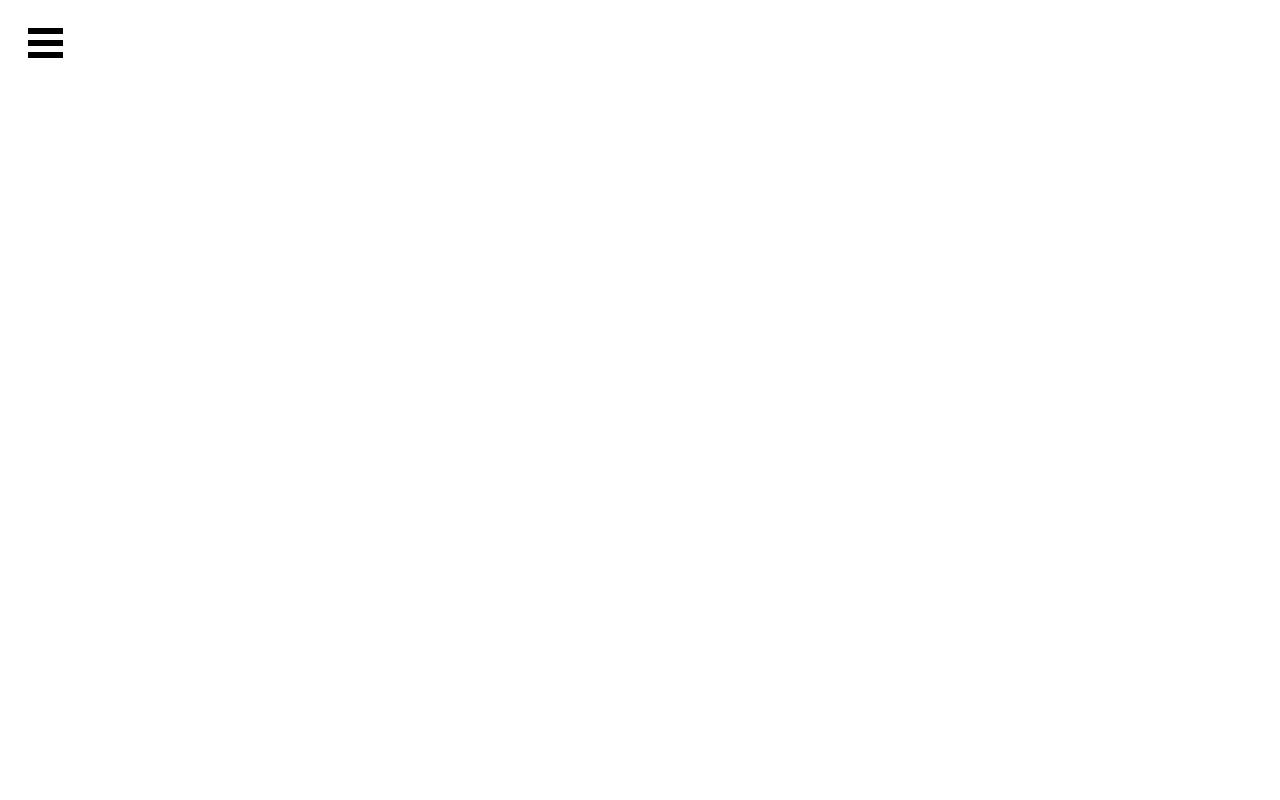
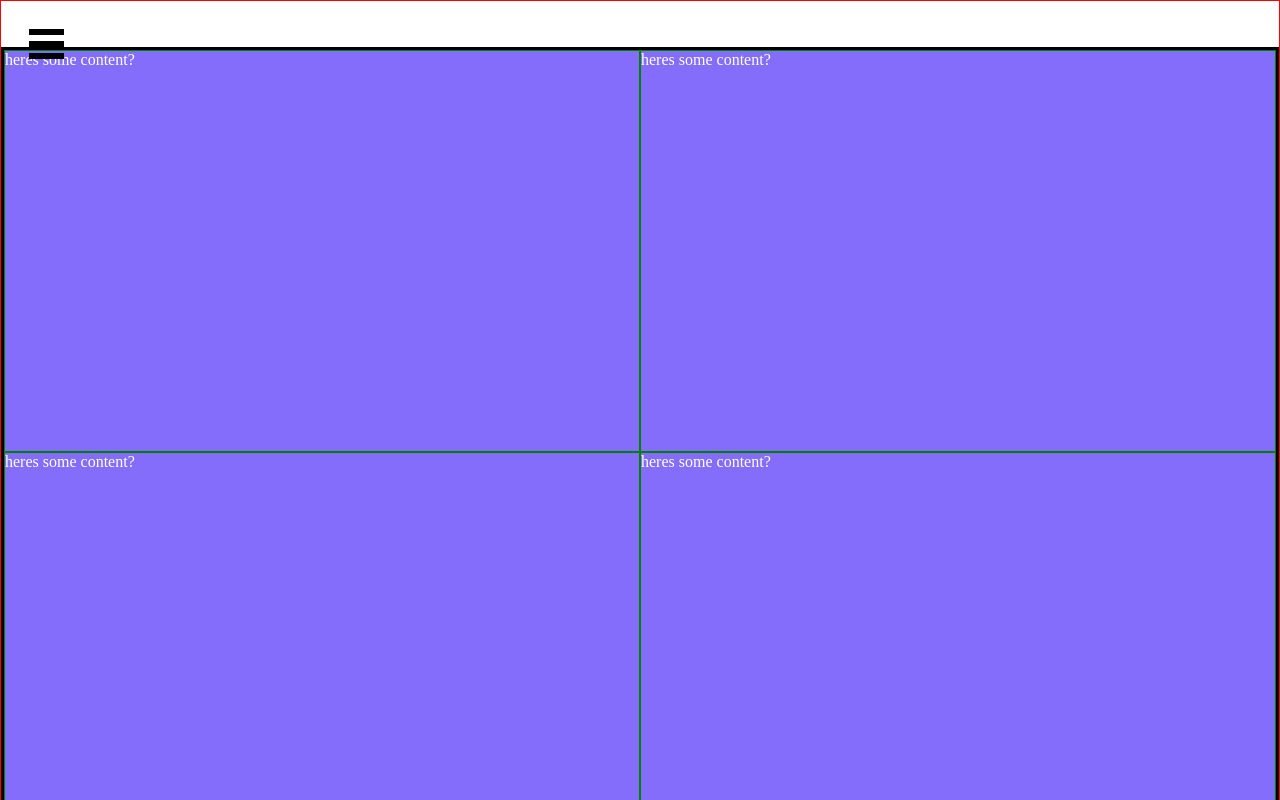
Before and after one commit to Stygain/push-buttons, a React (Create React App) app: page / in a window 1280 px wide. Shown: the top 800 px of the page. Built offline with nearby package versions, Linux system fonts and the light colour scheme.

Commit message:
Added structure for button containers to grow.

```diff
--- a/src/App.js
+++ b/src/App.js
@@ -1,18 +1,45 @@
 /** @jsx jsx */
-import { jsx } from '@emotion/core';
+import { jsx, css } from '@emotion/core';
 import { useState } from 'react';
 
 import HamburgerX from './HamburgerX.js';
 import Menu from './Menu.js';
+import ButtonContainer from './ButtonContainer.js';
 
 
 function App() {
   const [clicked, setClicked] = useState(false);
 
+  const styling = css`
+    border: 1px solid red;
+
+    .master-container {
+      border: 3px solid black;
+      display: flex;
+      flex-direction: row;
+      justify-content: center;
+      flex-wrap: wrap;
+    }
+  `;
+
   return (
-    <div className="App">
-      <HamburgerX click={clicked} clickhandler={setClicked}/>
+    <div className="App" css={styling}>
+      <HamburgerX click={clicked} clickhandler={setClicked} />
       <Menu click={clicked} />
+      <div className="master-container">
+        <ButtonContainer />
+        <ButtonContainer />
+        <ButtonContainer />
+        <ButtonContainer />
+        <ButtonContainer />
+        <ButtonContainer />
+        <ButtonContainer />
+        <ButtonContainer />
+        <ButtonContainer />
+        <ButtonContainer />
+        <ButtonContainer />
+        <ButtonContainer />
+      </div>
     </div>
   );
 }
--- /dev/null
+++ b/src/ButtonContainer.js
@@ -0,0 +1,25 @@
+/** @jsx jsx */
+import { jsx, css } from '@emotion/core';
+
+
+function ButtonContainer(props) {
+  const styling = css`
+    border: 1px solid green;
+
+    min-width: 450px;
+    height: 400px;
+
+    flex-basis: 49%;
+    flex-grow: 2;
+
+    background-color: rgb(133, 109, 252);
+  `;
+
+  return (
+    <div css={styling}>
+      <p>heres some content?</p>
+  	</div>
+  );
+}
+
+export default ButtonContainer;
```
